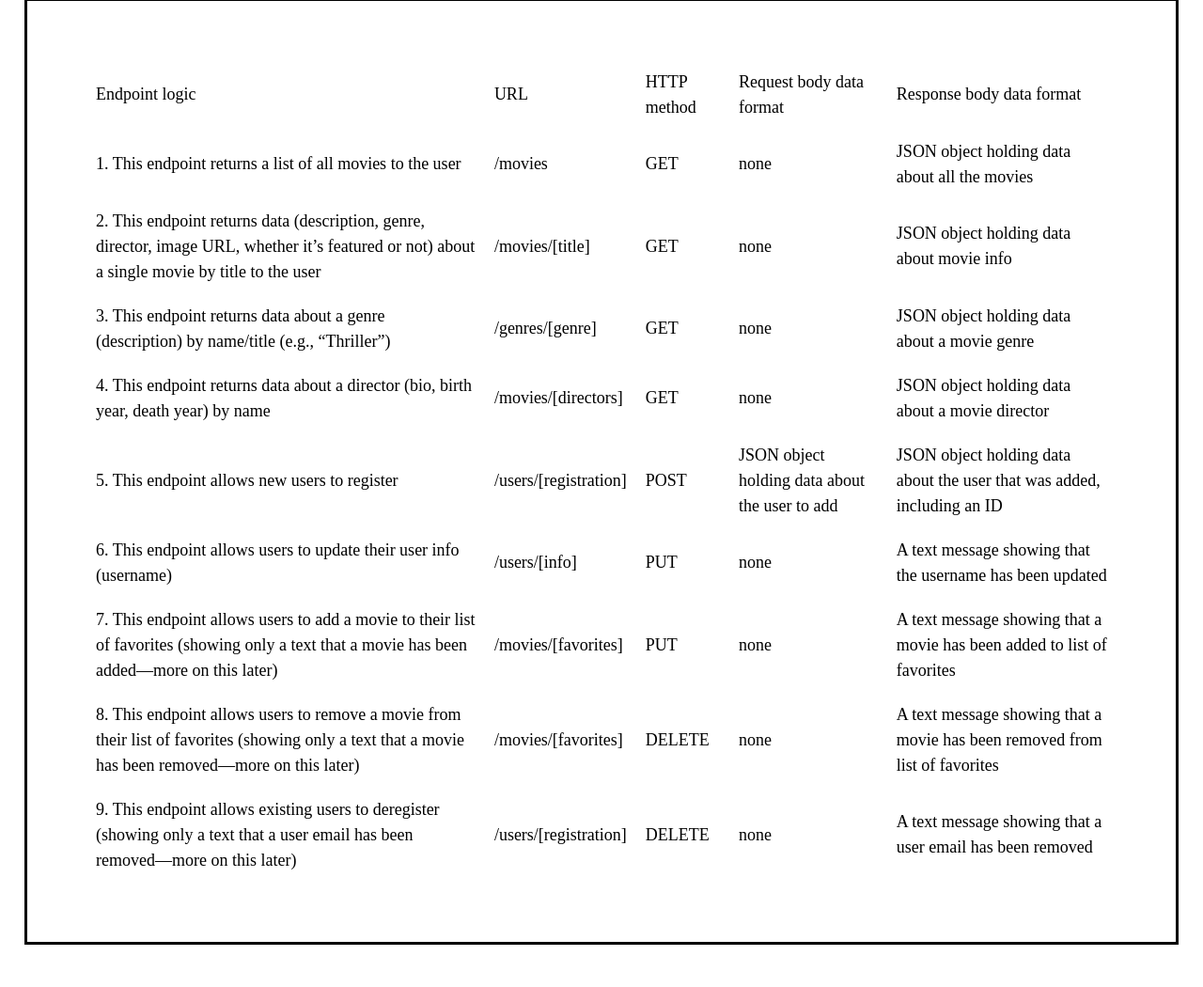
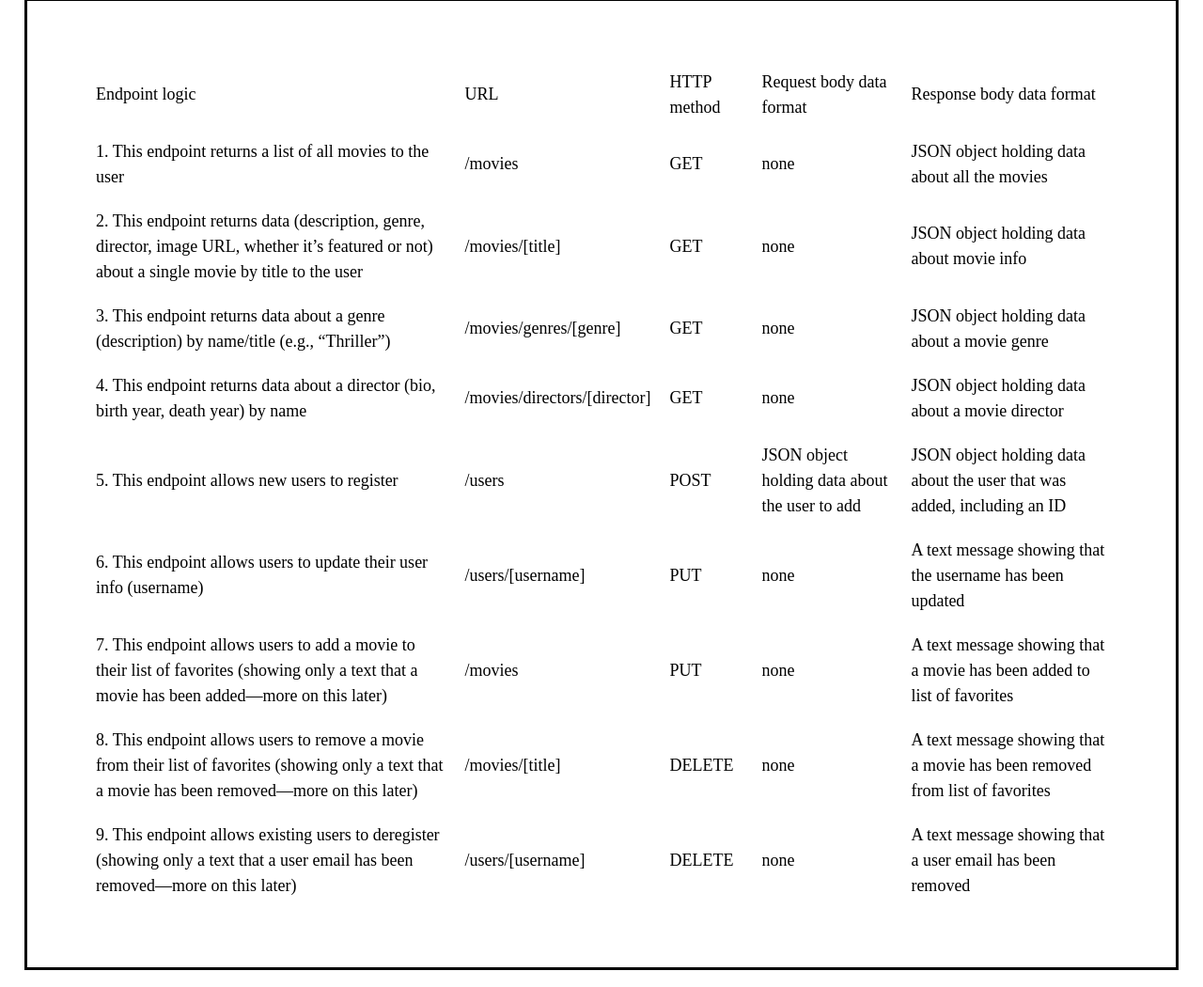
Before and after one commit to cauliflowersingerbee/MyFlix-Movie-API, a website: page public/documentation.html in a window 1280 px wide. Shown: the part 999-2049 px from the top of the page at 94% size. Before the commit the page ends 2022 px from the top, so only its background shows below. Drawn offline with Linux system fonts and the light colour scheme.

Commit message:
Update documentation.html

```diff
--- a/public/documentation.html
+++ b/public/documentation.html
@@ -104,49 +104,49 @@
             </tr>
             <tr>
                 <td>3. This endpoint returns data about a genre (description) by name/title (e.g., “Thriller”)</td>
-                <td>/genres/[genre]</td>
+                <td>/movies/genres/[genre]</td>
                 <td>GET</td>
                 <td>none</td>
                 <td>JSON object holding data about a movie genre</td>
             </tr>
             <tr>
                 <td>4. This endpoint returns data about a director (bio, birth year, death year) by name</td>
-                <td>/movies/[directors]</td>
+                <td>/movies/directors/[director]</td>
                 <td>GET</td>
                 <td>none</td>
                 <td>JSON object holding data about a movie director</td>
             </tr>
             <tr>
                 <td>5. This endpoint allows new users to register</td>
-                <td>/users/[registration]</td>
+                <td>/users</td>
                 <td>POST</td>
                 <td>JSON object holding data about the user to add</td>
                 <td>JSON object holding data about the user that was added, including an ID</td>
             </tr>
             <tr>
                 <td>6. This endpoint allows users to update their user info (username)</td>
-                <td>/users/[info]</td>
+                <td>/users/[username]</td>
                 <td>PUT</td>
                 <td>none</td>
                 <td>A text message showing that the username has been updated</td>
             </tr>
             <tr>
                 <td>7. This endpoint allows users to add a movie to their list of favorites (showing only a text that a movie has been added—more on this later)</td>
-                <td>/movies/[favorites]</td>
+                <td>/movies</td>
                 <td>PUT</td>
                 <td>none</td>
                 <td>A text message showing that a movie has been added to list of favorites</td>
             </tr>
             <tr>
                 <td>8. This endpoint allows users to remove a movie from their list of favorites (showing only a text that a movie has been removed—more on this later)</td>
-                <td>/movies/[favorites]</td>
+                <td>/movies/[title]</td>
                 <td>DELETE</td>
                 <td>none</td>
                 <td>A text message showing that a movie has been removed from list of favorites</td>
             </tr>
             <tr>
                 <td>9. This endpoint allows existing users to deregister (showing only a text that a user email has been removed—more on this later)</td>
-                <td>/users/[registration]</td>
+                <td>/users/[username]</td>
                 <td>DELETE</td>
                 <td>none</td>
                 <td>A text message showing that a user email has been removed</td>
```
